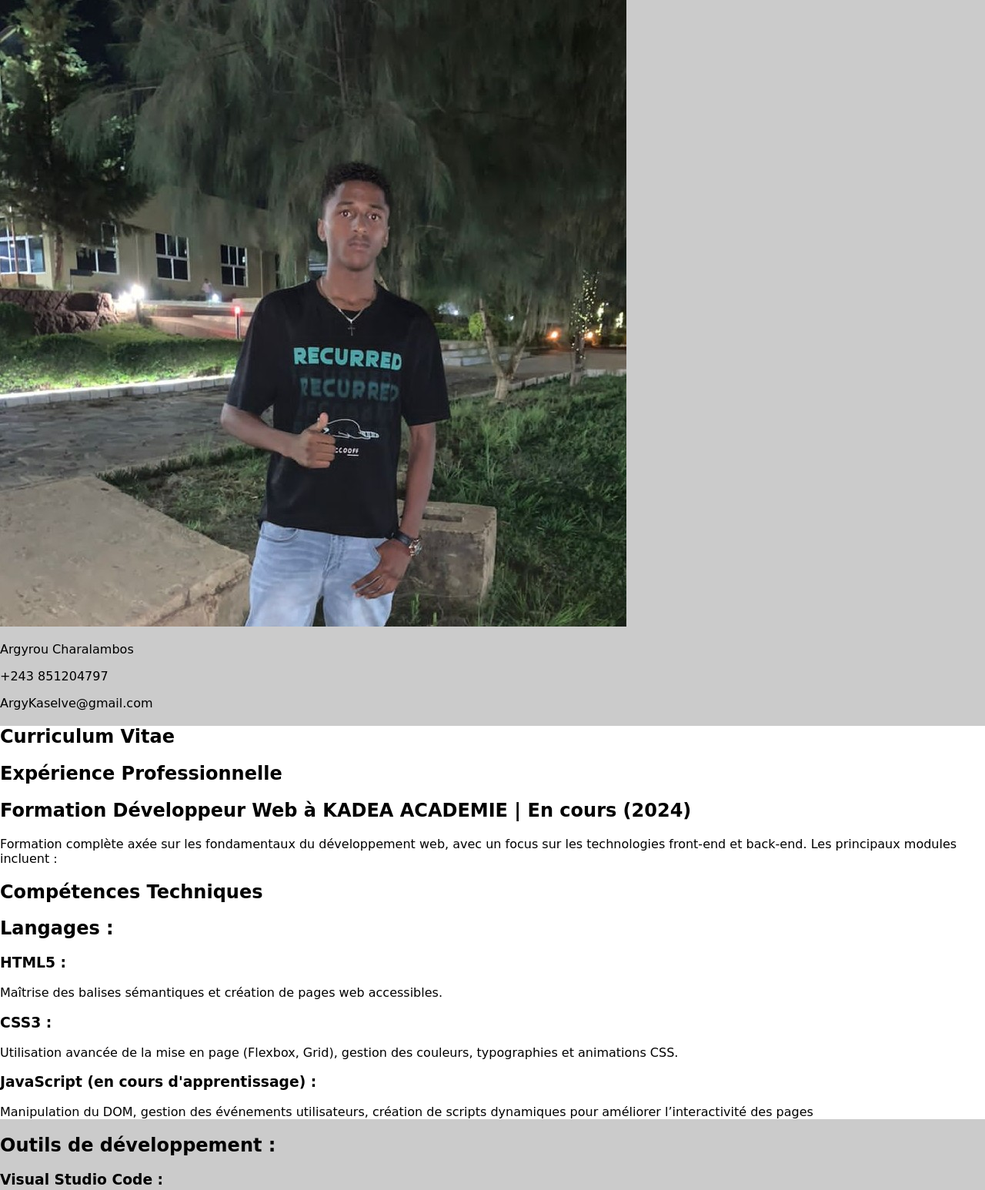
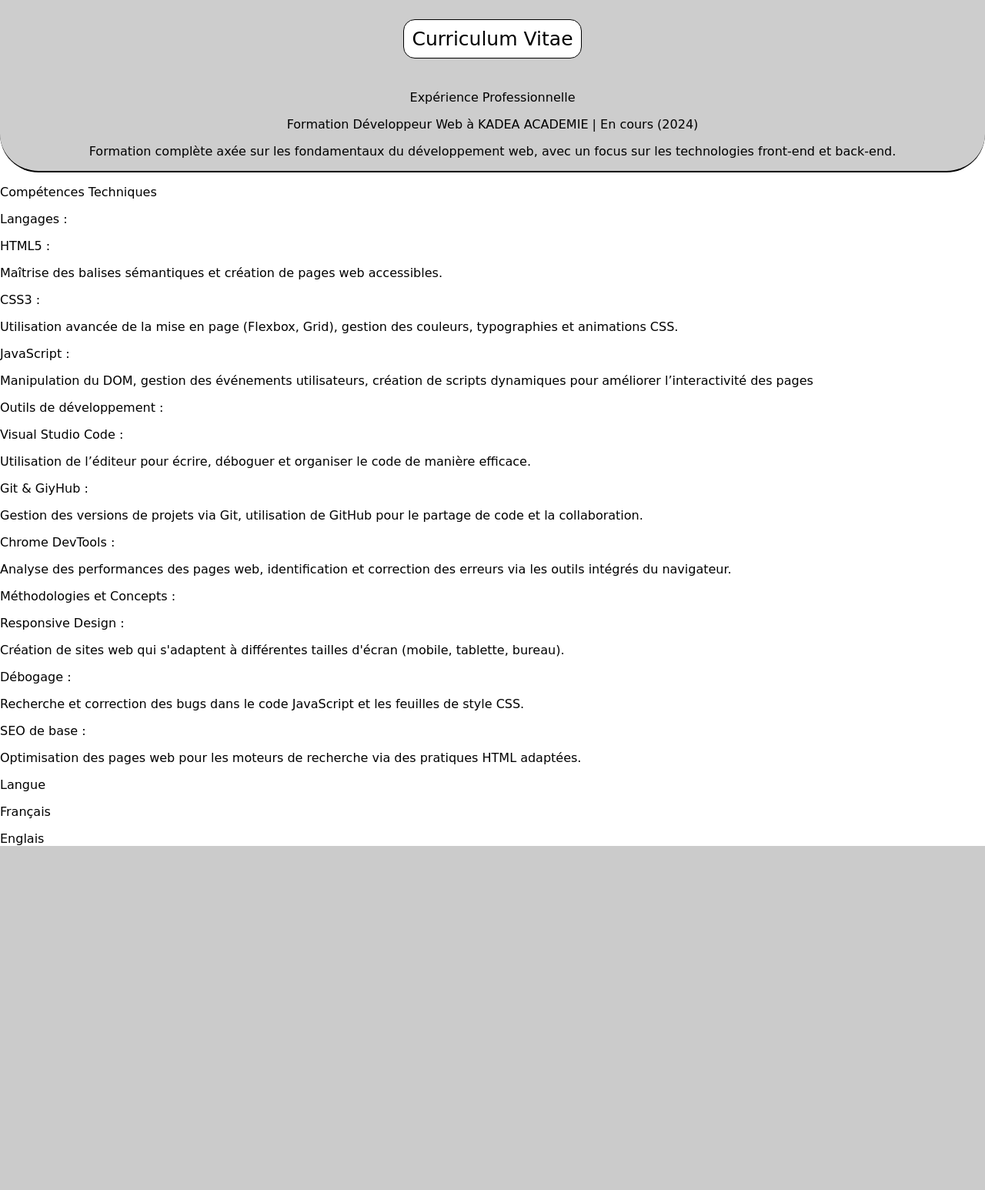
Before and after one commit to ArgyrouCharalambos/Portfolio, a plain HTML site: page cv.html in a window 1280 px wide. Shown: the top 1546 px of the page at 77% size. After the commit the page ends 1115 px from the top, so only its background shows below. Drawn offline with Linux system fonts and the light colour scheme.

Commit message:
Ajout du style au cv

```diff
--- a/cv.html
+++ b/cv.html
@@ -7,82 +7,76 @@
     <link rel="stylesheet" href="./main.css">
 </head>
 <body>
-    <section class="Information">
-        <img src="./Photo/IMG-20241020-WA0015.jpg" alt="">
-        <p>Argyrou Charalambos</p>
-    </section>
-    <section class="Contact">
-        <p>+243 851204797</p>
-        <p>ArgyKaselve@gmail.com</p>
-    </section>
-    <section>
-    <main class="Main2">
-        <h2 class="Main2__Titre">Curriculum Vitae</h2>
-        <h2 class="Main2__Titre">Expérience Professionnelle</h2>
-        <div class="Main2__Groupe1">
-            <h2>Formation Développeur Web à KADEA ACADEMIE | En cours (2024)</h2>
+    <main class="CV">
+        <div class="CV__Description">
 
-    <p class="Main2__Texte1">Formation complète axée sur les fondamentaux du développement web, avec un focus sur les technologies front-end et back-end. Les principaux modules incluent :</p>
-    <div class="Main2__GroupeTexte1">
-    <div class="Main2__GroupeCompétences">
-
-    <h2>Compétences Techniques</h2>
-
-       <h2>Langages :</h2>
-       <section class="Main2__GroupeLangages">
-            <div class="Main2__Langages">
-            <h3>HTML5 :</h3>
+            <div class="CV__Header">
+                <p class="CV__Titre">Curriculum Vitae</p>
+                <p>Expérience Professionnelle</p>
+                <p>Formation Développeur Web à KADEA ACADEMIE | En cours (2024)</p>
+                <p>Formation complète axée sur les fondamentaux du développement web, avec un focus sur les technologies front-end et back-end.</p>
+            </div>
+        </div>
+        <p>Compétences Techniques</p>
+        <div>
+            <div>
+                <p>Langages :</p>
+                <div>
+                    <div>
+                        <p>HTML5 :</p>
                         <p>Maîtrise des balises sémantiques et création de pages web accessibles.</p>
                     </div>
-            <div class="Main2__Langages">
-            <h3>CSS3 :</h3>
+                    <div>
+                        <p>CSS3 :</p>
                         <p>Utilisation avancée de la mise en page (Flexbox, Grid), gestion des couleurs, typographies et animations CSS.</p>
                     </div>
-            <div class="Main2__Langages2">
-            <h3>JavaScript (en cours d'apprentissage) : </h3>
+                    <div>
+                        <p>JavaScript :</p>
                         <p>Manipulation du DOM, gestion des événements utilisateurs, création de scripts dynamiques pour améliorer l’interactivité des pages</p>
                     </div>
                 </div>
-        </section>
-        <div class="Main2__GroupeOutils">
-            <h2>Outils de développement :</h2>
+            </div>
             <div>
-                <h3>Visual Studio Code : </h3>
+                <p>Outils de développement :</p>
+                <div>
+                    <div>
+                        <p>Visual Studio Code :</p>
                         <p>Utilisation de l’éditeur pour écrire, déboguer et organiser le code de manière efficace.</p>
                     </div>
                     <div>
-                <h3>Git & GiyHub :</h3>
-                <p> Gestion des versions de projets via Git, utilisation de GitHub pour le partage de code et la collaboration.</p>
+                        <p>Git & GiyHub :</p>
+                        <p>Gestion des versions de projets via Git, utilisation de GitHub pour le partage de code et la collaboration.</p>
                     </div>
                     <div>
-                <h3>Chrome DevTools :</h3>
+                        <p>Chrome DevTools :</p>
                         <p>Analyse des performances des pages web, identification et correction des erreurs via les outils intégrés du navigateur.</p>
                     </div>
-
                 </div>
-        <div class="Main2__GroupeConcept">
-        <h2>Méthodologies et Concepts :</h2>
-            <h3>Responsive Design : </h3>Création de sites web qui s'adaptent à différentes tailles d'écran (mobile, tablette, bureau).
-            <h3>  Débogage :</h3> Recherche et correction des bugs dans le code JavaScript et les feuilles de style CSS.
-            <h3> SEO de base : </h3>Optimisation des pages web pour les moteurs de recherche via des pratiques HTML adaptées.
             </div>
-        <div class="Main2__GroupeApprentissage">
-       <h2> Compétences en apprentissage (en cours) :</h2>
-        <h3> Bootstrap :</h3> Framework CSS pour une conception rapide et mobile-first.
-            <h3>  jQuery :</h3> Bibliothèque JavaScript pour simplifier les interactions DOM.
-                <h3>  Node.js & Express.js (prochaines étapes) :</h3> Introduction aux technologies back-end pour créer des applications web complètes.
+            <div>
+                <p>Méthodologies et Concepts :</p>
+                <div>
+                    <div>
+                        <p>Responsive Design :</p>
+                        <p>Création de sites web qui s'adaptent à différentes tailles d'écran (mobile, tablette, bureau).</p>
                     </div>
-        <div class="Main2__GroupeTexte2">
-            <h2 class="main2__Titre2">Langue</h2>
-            <ul class="main2__groupe-langue">
-                <li class="main2__langue">Français - (natif)</li>
-                <li class="main2__langue">Englais</li>
-            </ul>
+                    <div>
+                        <p>Débogage :</p>
+                        <p>Recherche et correction des bugs dans le code JavaScript et les feuilles de style CSS.</p>
+                    </div>
+                    <div>
+                        <p> SEO de base :</p>
+                        <p>Optimisation des pages web pour les moteurs de recherche via des pratiques HTML adaptées.</p>
+                    </div>
+                </div>
+            </div>
+            <div>
+                <p>Langue</p>
+                <div>
+                    <p>Français</p>
+                    <p>Englais</p>
+                </div>
             </div>
     </main>
-       </section>
-       <section>
-
-       </section>
 </body>
 </html>
--- a/mobile.css
+++ b/mobile.css
@@ -135,8 +135,24 @@ body{
 }
 
 /* Main2 de la page cv */
-.Main2{
+.CV{
     background-color: white;
+}
+.CV__Titre{
+    text-align: center;
+    font-size: 25px;
+    background-color: rgb(255, 255, 255);
+    display: inline-block;
+    padding: 10px;
+    border-radius: 15px;
+    border: 1px solid black;
+}
+.CV__Header{
+    text-align: center;
+    background-color: rgb(205, 205, 205);
+    border-bottom: 2px solid black;
+    border-bottom-left-radius: 50px;
+    border-bottom-right-radius: 50px;
 }
 .Footer{
     border-top: 3px solid rgb(0, 0, 0);
```
Lines whose indentation alone changed are shown as unchanged.
